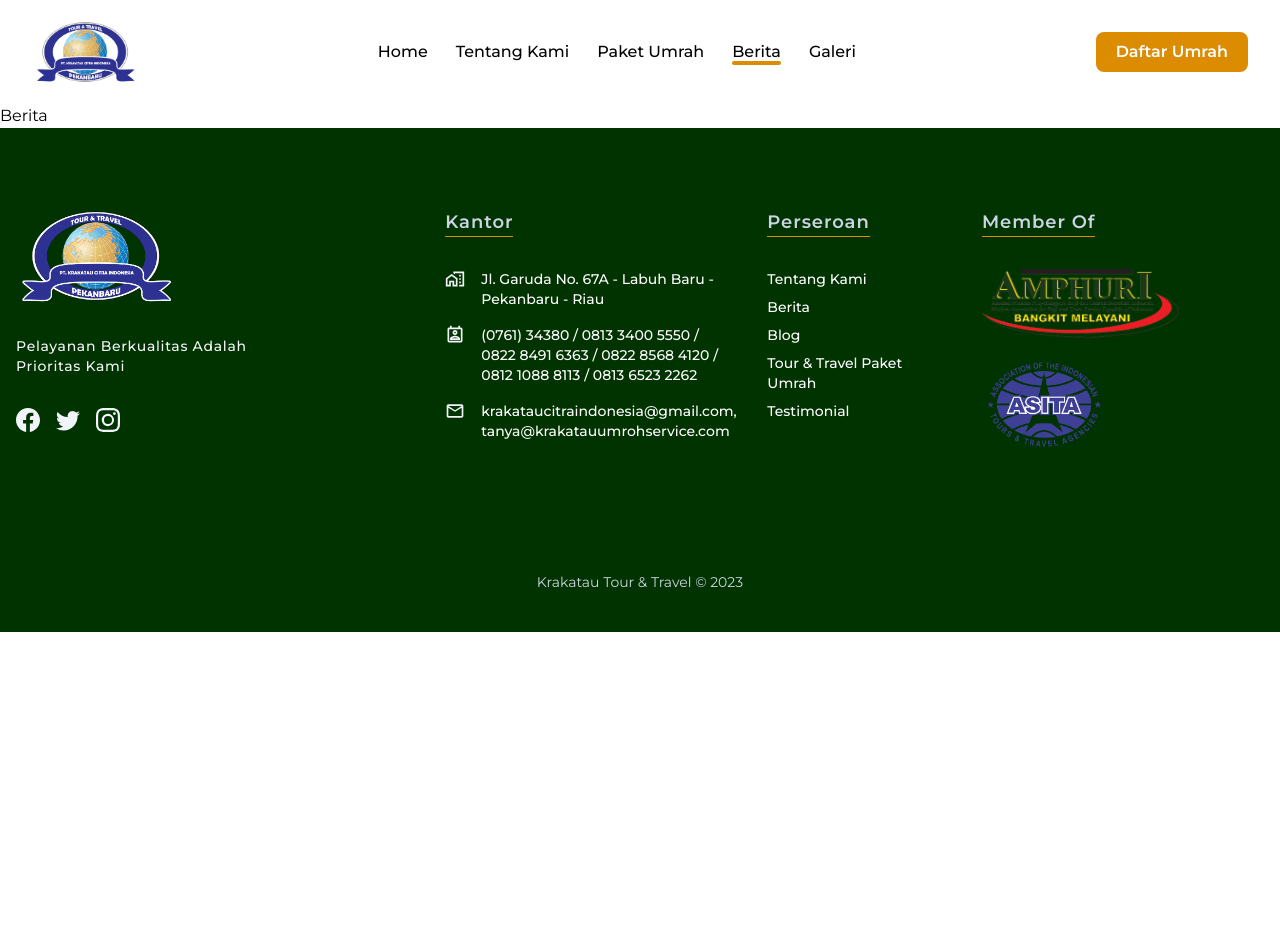
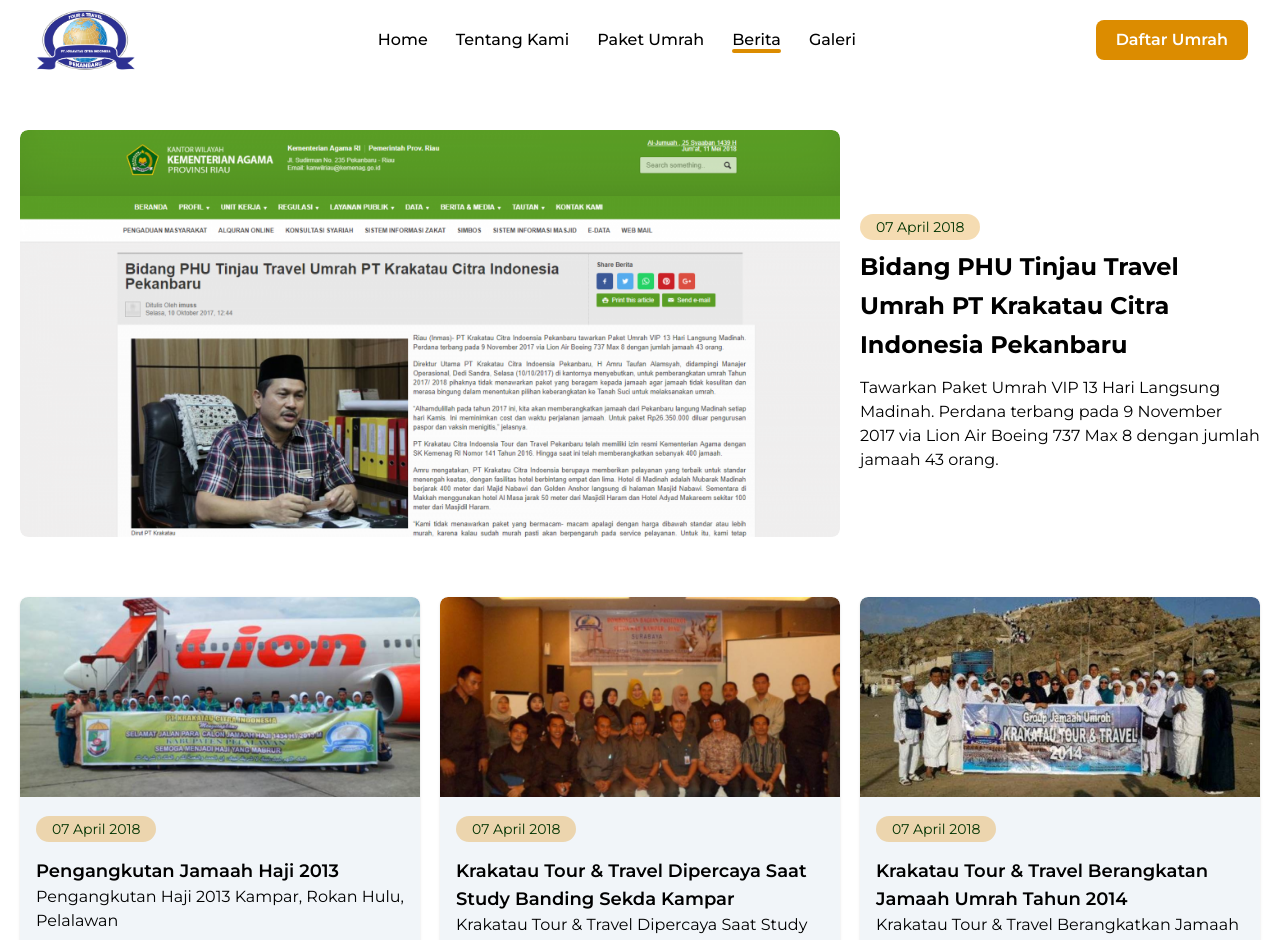
Before and after one commit to devina36/redesign-tour-travel, a React (Vite) app: page /berita in a window 1280 px wide. Shown: the top 940 px of the page. Before the commit the page ends 800 px from the top, so only its background shows below. Built offline with nearby package versions, Linux system fonts and the light colour scheme.

Commit message:
page berita

```diff
--- /dev/null
+++ b/src/components/CardNews.jsx
@@ -0,0 +1,16 @@
+import React from 'react';
+
+const CardNews = ({ data }) => {
+  return (
+    <article className=" overflow-hidden rounded-lg bg-slate-100 shadow">
+      <img src={data.img} alt={data.slug} className="w-full min-w-[250px] object-cover h-[200px] rounded-t-lg" />
+      <div className="px-4 my-5">
+        <span className="px-4 bg-myYellow/30 rounded-full text-myGreen text-sm py-1">{data.tanggal}</span>
+        <h3 className=" font-semibold text-black text-lg mt-4">{data.judul}</h3>
+        <p>{data.slug}</p>
+      </div>
+    </article>
+  );
+};
+
+export default CardNews;
--- a/src/components/Hero.jsx
+++ b/src/components/Hero.jsx
@@ -18,7 +18,8 @@
         top: ref.current.offsetTop + 700,
         behavior: 'smooth',
       });
-    } else {
+    }
+    if (width > 1023) {
       window.scrollTo({
         top: ref.current.offsetTop + 600,
         behavior: 'smooth',
--- a/src/components/Navbar.jsx
+++ b/src/components/Navbar.jsx
@@ -14,12 +14,12 @@
   const width = useContext(viewportContext);
 
   const date = new Date();
-  const options = { year: 'numeric', month: 'long', day: 'numeric' };
+  const options = { year: 'numeric', month: 'long', day: 'numeric', localeMatcher: 'best fit' };
 
   const formatMasehi = new Intl.DateTimeFormat('id', options);
-  const formatHijri = new Intl.DateTimeFormat('az-u-ca-islamic-umalqura', options);
+  const masehi = formatMasehi.format(date);
+  const formatHijri = new Intl.DateTimeFormat('ar-SA-u-ca-islamic', options);
   const hijri = formatHijri.format(date);
-  const masehi = formatMasehi.format(date);
 
   const handleMobile = () => {
     setMobile(!mobile);
@@ -28,7 +28,7 @@
   return (
     <>
       <header className="w-full top-0 sm:sticky bg-transparent sm:bg-white/80 z-50 backdrop-blur bg-opacity-80">
-        <nav className="container mx-auto lg:px-8 px-4 pt-3 sm:py-5 flex justify-center flex-col sm:flex-row sm:justify-between flex-wrap sm:items-center">
+        <nav className="container mx-auto lg:px-8 px-4 pt-2 sm:py-2 flex justify-center flex-col sm:flex-row sm:justify-between flex-wrap sm:items-center">
           <div className="flex justify-center items-center flex-col">
             <img src={logo} alt="logo" className=" h-[50px] sm:h-16 w-fit " />
             {width < 640 && <h1 className="text-xs">Pelayanan berkualitas adalah prioritas kami</h1>}
@@ -81,8 +81,10 @@
             </button>
           )}
 
-          <div className="text-xs text-center text-myGreen mt-2 lg:hidden">
-            {hijri} <span className="text-sm text-myYellow">|</span> {masehi}
+          <div className="text-xs text-center text-myGreen mt-2 lg:hidden flex justify-center gap-[5px]">
+            <p>{hijri}</p>
+            <span className="text-sm text-myYellow">|</span>
+            <p>{masehi}</p>
           </div>
         </nav>
       </header>
@@ -100,27 +102,35 @@
 
           <ul className="flex flex-col gap-7">
             <li>
-              <NavLink to="/" className={({ isActive }) => (isActive ? active : noactive)}>
+              <NavLink onClick={handleMobile} to="/" className={({ isActive }) => (isActive ? active : noactive)}>
                 Home
               </NavLink>
             </li>
             <li>
-              <NavLink to="/tentang-kami" className={({ isActive }) => (isActive ? active : noactive)}>
+              <NavLink
+                onClick={handleMobile}
+                to="/tentang-kami"
+                className={({ isActive }) => (isActive ? active : noactive)}
+              >
                 Tentang Kami
               </NavLink>
             </li>
             <li>
-              <NavLink to="/paket-umrah" className={({ isActive }) => (isActive ? active : noactive)}>
+              <NavLink
+                onClick={handleMobile}
+                to="/paket-umrah"
+                className={({ isActive }) => (isActive ? active : noactive)}
+              >
                 Paket Umrah
               </NavLink>
             </li>
             <li>
-              <NavLink to="/berita" className={({ isActive }) => (isActive ? active : noactive)}>
+              <NavLink onClick={handleMobile} to="/berita" className={({ isActive }) => (isActive ? active : noactive)}>
                 Berita
               </NavLink>
             </li>
             <li>
-              <NavLink to="/galeri" className={({ isActive }) => (isActive ? active : noactive)}>
+              <NavLink onClick={handleMobile} to="/galeri" className={({ isActive }) => (isActive ? active : noactive)}>
                 Galeri
               </NavLink>
             </li>
--- a/src/components/Tabbar.jsx
+++ b/src/components/Tabbar.jsx
@@ -20,8 +20,8 @@
 const Tabbar = () => {
   const width = useContext(viewportContext);
   return (
-    <footer className=" sticky  bottom-0 px-10 py-4 bg-white">
-      <ul className="flex flex-row  justify-between ">
+    <footer className=" sticky shadows bottom-0 px-10 py-4 bg-white">
+      <ul className="flex flex-row justify-between ">
         <li>
           <NavLink to="/" end>
             {({ isActive }) => (
--- a/src/index.css
+++ b/src/index.css
@@ -9,3 +9,7 @@
 li {
   @apply font-medium text-xs  sm:text-base text-black sm:text-white lg:text-black;
 }
+
+.shadows {
+  box-shadow: 0px -10px 15px -3px rgba(0, 0, 0, 0.1);
+}
--- a/src/pages/Berita.jsx
+++ b/src/pages/Berita.jsx
@@ -1,7 +1,38 @@
-import React from 'react';
+import React, { useContext } from 'react';
+import { viewportContext } from '../App';
+import CardNews from '../components/CardNews';
+import news from '../utils/news.json';
 
 const Berita = () => {
-  return <main className="min-h-screen sm:min-h-0">Berita</main>;
+  const width = useContext(viewportContext);
+  return (
+    <main className="min-h-screen sm:min-h-0 my-[50px]">
+      <div className=" container mx-auto px-5 grid grid-cols-1 sm:grid-cols-2 lg:grid-cols-3 gap-5">
+        {news.berita.map((item, i) => {
+          return item.berita_pilihan === true ? (
+            width > 640 ? (
+              <article key={i} className="grid grid-cols-3 place-items-center col-span-2 lg:col-span-3 gap-x-5 mb-10">
+                <div className="rounded-lg col-span-3 lg:col-span-2 overflow-hidden group">
+                  <img src={item.img} alt={item.slug} className=" object-center rounded-lg object-cover " />
+                </div>
+                <div className="col-span-3 lg:col-span-1 mt-5">
+                  <span className="px-4 bg-myYellow/30 rounded-full text-myGreen text-sm py-1">{item.tanggal}</span>
+                  <h2 className=" text-black xl:leading-relaxed font-bold text-2xl hover:underline cursor-pointer mt-2">
+                    {item.judul}
+                  </h2>
+                  <p className="hidden sm:block text-black mt-3">{item.mini_desc}</p>
+                </div>
+              </article>
+            ) : (
+              <CardNews key={i} data={item} />
+            )
+          ) : (
+            <CardNews key={i} data={item} />
+          );
+        })}
+      </div>
+    </main>
+  );
 };
 
 export default Berita;
--- a/src/utils/news.json
+++ b/src/utils/news.json
@@ -6,7 +6,8 @@
       "tanggal": "07 April 2018",
       "berita_pilihan": true,
       "img": "/images/berita-1.png",
-      "slug": "Tawarkan Paket Umrah VIP 13 Hari Langsung Madinah."
+      "slug": "Tawarkan Paket Umrah VIP 13 Hari Langsung Madinah.",
+      "mini_desc": " Tawarkan Paket Umrah VIP 13 Hari Langsung Madinah. Perdana terbang pada 9 November 2017 via Lion Air Boeing 737 Max 8 dengan jumlah jamaah 43 orang."
     },
     {
       "_id": "2",
```
